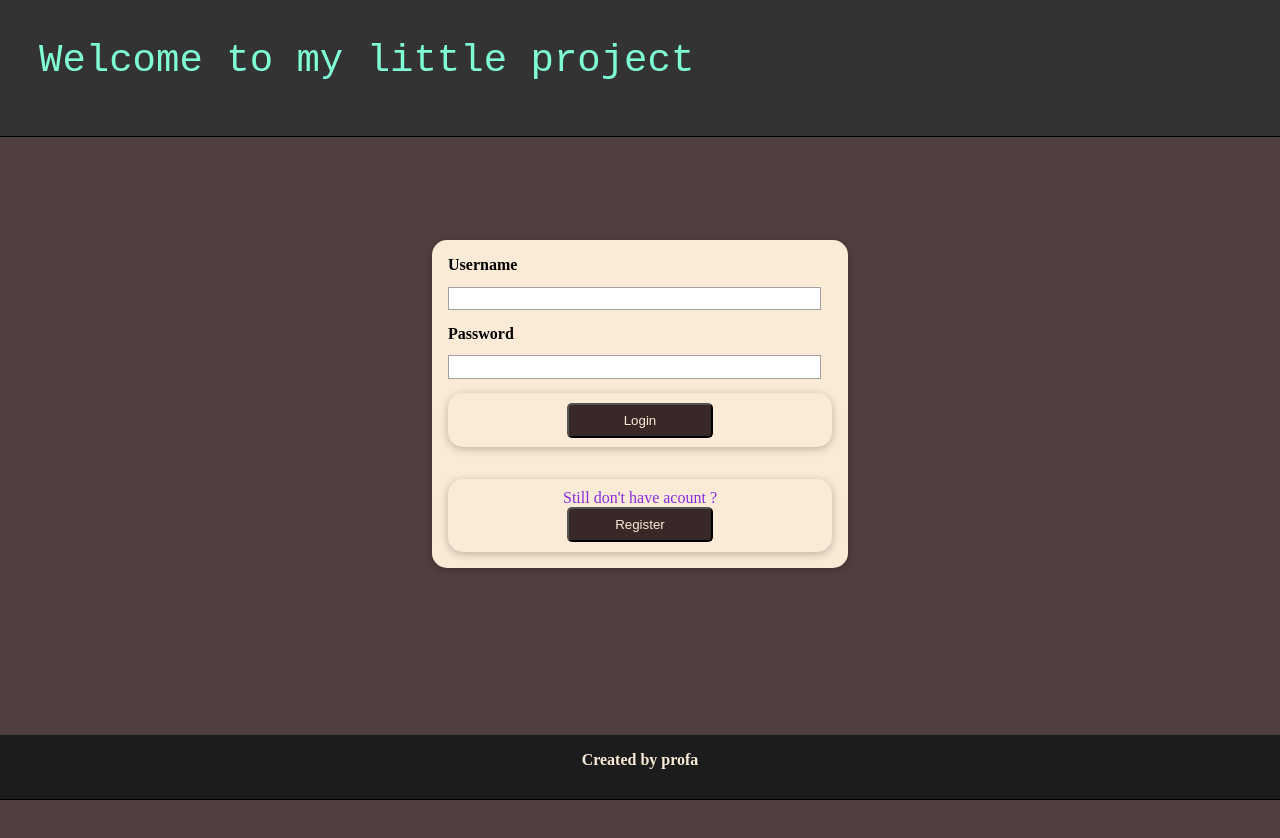
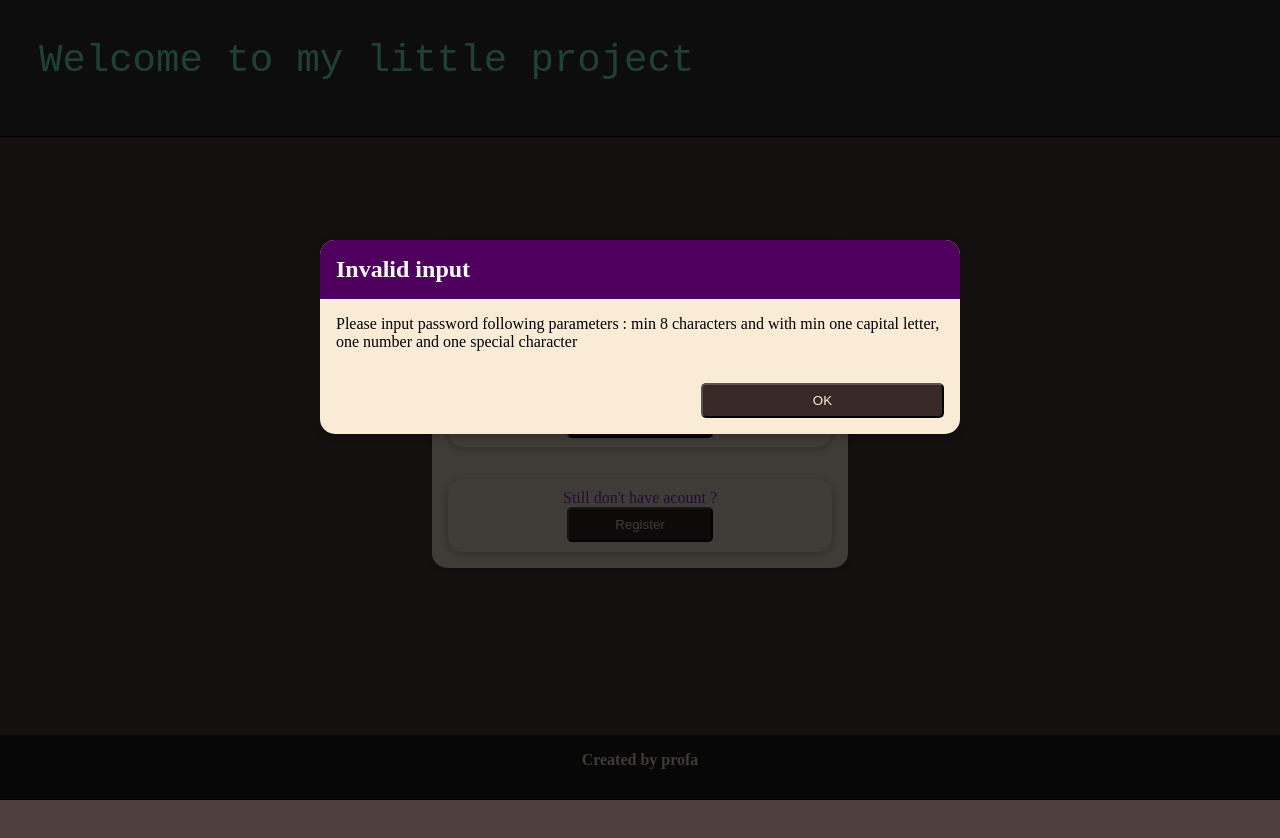
Before and after one commit to adis-aljic/learningMongoDB, a React (Create React App) app in the folder client/: page / in a window 1280 px wide. Both pictures are taken after typing "Sample", "Sample" into the empty fields and a click on the button "Login". Shown: the top 838 px of the page. Built offline with nearby package versions, Linux system fonts and the light colour scheme; no server answers.

Commit message:
added error handling for login

```diff
--- a/client/src/App.js
+++ b/client/src/App.js
@@ -20,8 +20,14 @@ function App() {
       {user ? (
         <>
           <FindUser onFoundUser={onFoundUserHandler} />
-          {/* <FindAllUsers onFoundUser={onFoundUserHandler} /> */}
-          <DisplayUser user={user} />
+          <FindAllUsers onFoundUser={onFoundUserHandler} />
+          {user && user.length > 1 ? (
+            user.map((singleUser) => {
+              return <DisplayUser user={singleUser} />;
+            })
+          ) : (
+            <DisplayUser user={user} />
+          )}
         </>
       ) : (
         <>
--- a/client/src/components/Login/Login.js
+++ b/client/src/components/Login/Login.js
@@ -3,21 +3,41 @@ import React, { useState } from 'react';
 import Card from '../UI/Card';
 import Button from '../UI/Button';
 import styles from './Login.module.css';
+import ErrorModal from '../UI/ErrorModal';
+import validatePassword from './passwordValidation';
 
 const LoginUser = (props) => {
   const [enteredUsername, setEnteredUsername] = useState('');
   const [enteredPassword, setEnteredPassword] = useState('');
 
+  const [error, setError] = useState();
+
   const loginUserHandler = (e) => {
     e.preventDefault();
 
-    if (
-      enteredUsername.trim().length === 0 ||
-      enteredPassword.trim().length === 0
-    ) {
+    if (enteredUsername.trim().length === 0) {
+      setError({
+        title: 'Invalid input',
+        message: 'Please input username',
+      });
+      return;
+    }
+    if (enteredPassword.trim().length === 0) {
+      setError({
+        title: 'Invalid input',
+        message: 'Please input password',
+      });
       return;
     }
 
+    if (!validatePassword(enteredPassword)) {
+      setError({
+        title: 'Invalid input',
+        message:
+          'Please input password following parameters : min 8 characters and with min one capital letter, one number and one special character ',
+      });
+      return;
+    }
     fetch('http://localhost:3500/api/loginUser', {
       method: 'POST',
       mode: 'cors',
@@ -33,6 +53,11 @@ const LoginUser = (props) => {
       .then((data) => {
         if (data.status) {
           props.onLoggedUser(data);
+        } else {
+          setError({
+            title: 'Failed login',
+            message: 'User not found. Please check username and password',
+          });
         }
       });
     setEnteredUsername('');
@@ -46,8 +71,19 @@ const LoginUser = (props) => {
     setEnteredPassword(e.target.value);
   };
 
+  const errorHandler = () => {
+    setError(null);
+  };
+
   return (
     <>
+      {error && (
+        <ErrorModal
+          title={error.title}
+          message={error.message}
+          onConfirm={errorHandler}
+        />
+      )}
       <Card className={[styles.input, styles.loginCard].join(' ')}>
         <form onSubmit={loginUserHandler}>
           <label id="username">Username</label>
--- /dev/null
+++ b/client/src/components/Login/passwordValidation.js
@@ -0,0 +1,41 @@
+const validatePassword = (password) => {
+  const pwd = password.split('');
+  const length = password.length;
+
+  let letters = 'qwertyuioplkjhgfdsazxcvbnm';
+  let small_letter_collection = letters.split('');
+  let capital_letter_collection = letters.toUpperCase().split('');
+  let numbers_collection = '0123456789'.split('');
+  let special_characters_collection = '!@#$%^&*()_?></=+='.split('');
+
+  const small_letter = pwd.filter((element) =>
+    small_letter_collection.includes(element)
+  );
+
+  const capital_letter = pwd.filter((element) =>
+    capital_letter_collection.includes(element)
+  );
+
+  const special_characters = pwd.filter((element) =>
+    special_characters_collection.includes(element)
+  );
+
+  const numbers = pwd.filter((element) => numbers_collection.includes(element));
+
+  if (
+    length >= 8 &&
+    capital_letter.length > 0 &&
+    small_letter.length > 0 &&
+    numbers.length > 0 &&
+    special_characters.length > 0
+  ) {
+    // console.log(capital_letter);
+    console.log('numbers');
+    return true;
+  } else {
+    console.log(capital_letter);
+    return false;
+  }
+};
+
+export default validatePassword;
--- /dev/null
+++ b/client/src/components/UI/ErrorModal.js
@@ -0,0 +1,27 @@
+import React from 'react';
+
+import Card from './Card';
+import Button from './Button';
+
+import styles from './ErrorModal.module.css';
+
+const ErrorModal = (props) => {
+  return (
+    <>
+      <div className={styles.backdrop} onClick={props.onConfirm}></div>
+      <Card className={styles.modal}>
+        <header className={styles.header}>
+          <h2>{props.title}</h2>
+        </header>
+        <div className={styles.content}>
+          <p>{props.message}</p>
+        </div>
+        <footer className={styles.actions}>
+          <Button onClick={props.onConfirm}>OK</Button>
+        </footer>
+      </Card>
+    </>
+  );
+};
+
+export default ErrorModal;
--- /dev/null
+++ b/client/src/components/UI/ErrorModal.module.css
@@ -0,0 +1,43 @@
+.backdrop{
+    position: fixed;
+    top: 0;
+    left: 0;
+    width: 100%;
+    height: 100vh;
+    z-index: 10;
+    background: rgba(0,0,0,0.75);
+}
+
+.modal {
+    position: fixed;
+    top: 30vh;
+    left: 10%;
+    width: 80%;
+    z-index: 100;
+    overflow: hidden;
+}
+.header{
+    background-color: #4f005f;
+    padding: 1rem;
+}
+.header h2 {
+    margin: 0;
+    color: white;
+  }
+
+  .content {
+    padding: 1rem;
+  }
+
+  .actions {
+    padding: 1rem;
+    display: flex;
+    justify-content: flex-end;
+  }
+
+  @media (min-width: 768px) {
+    .modal {
+      left: calc(50% - 20rem);
+      width: 40rem;
+    }
+  }
--- a/client/src/components/User/DisplayUser.js
+++ b/client/src/components/User/DisplayUser.js
@@ -9,7 +9,7 @@ const DisplayUser = (props) => {
           <p>{props.user.message}</p>
         ) : (
           <li className={styles.li}>
-            <img src="../../../images/profile_img_sample.png" />
+            <img src="./profile_img_sample.jpg" alt="img" />
             <p>First name : {props.user.first_name}</p>
             <p>Last name : {props.user.last_name}</p>
             <p>Username : {props.user.username}</p>
--- a/client/src/components/User/DisplayUser.module.css
+++ b/client/src/components/User/DisplayUser.module.css
@@ -5,6 +5,7 @@ background-color: aqua;
 padding: 2rem;
 
 margin: auto;
+margin-top: 0.5rem;
 }
 
 img{
@@ -17,4 +18,7 @@ img{
     flex-direction: column;
     justify-content: center;
     align-items: center;
+    padding: 1rem;
+    width: 15rem;
+    height: auto;
 }
```
Also changed, not shown: client/images/profile_img_sample.jpg (added), client/src/components/UI/Card.module.css (line endings or trailing spaces), client/src/components/User/profile_img_sample.jpg (added).
